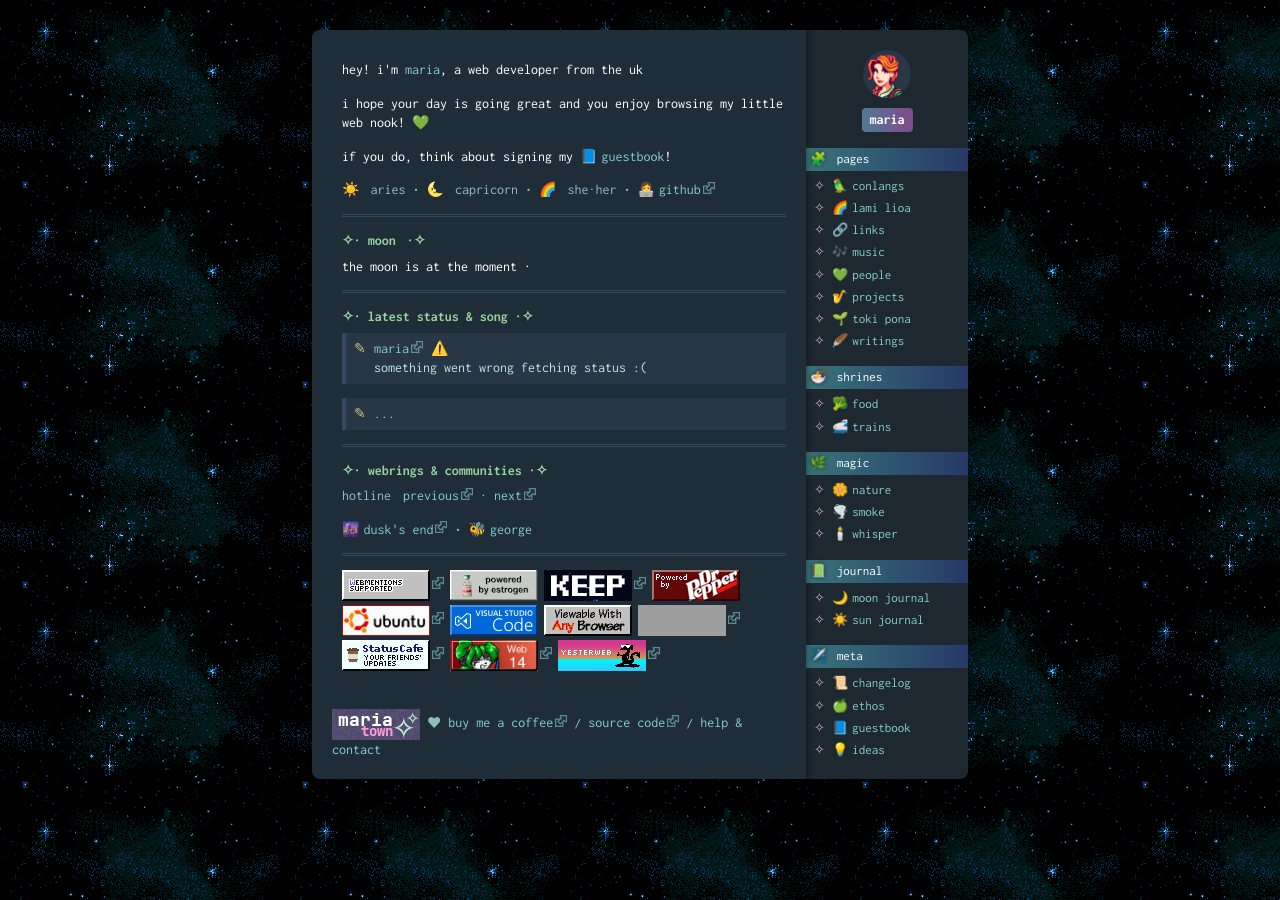
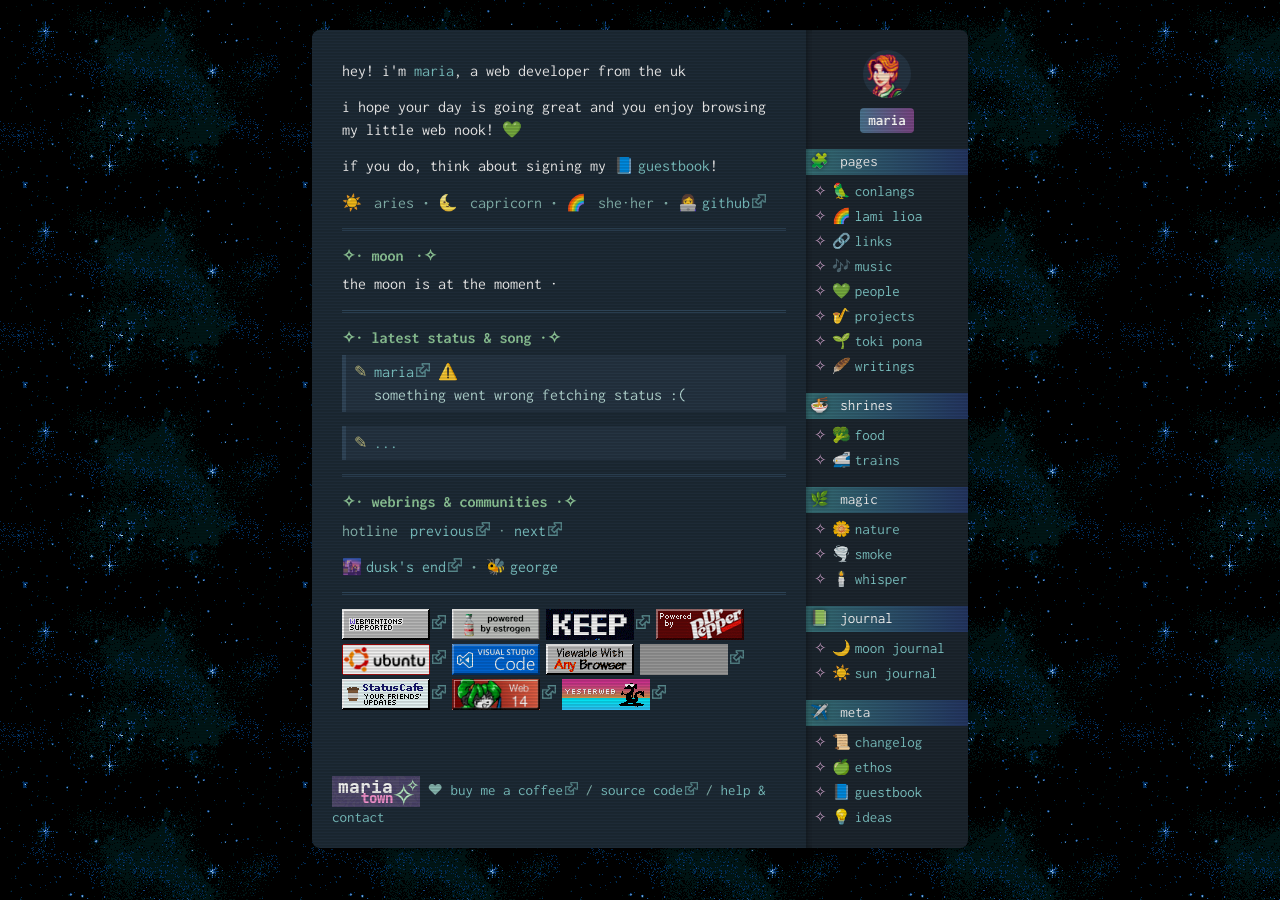
Before and after one commit to m5ka/maria.town, a Jekyll site: the page built from _pages/index.html, in a window 1280 px wide. Built offline with Jekyll 4.4.1, drawn with Linux system fonts in a browser that asks for light colours; Markdown is read by kramdown in place of the engine named in the settings; grey boxes are pictures that could not be loaded.

Commit message:
📼 add vhs effect and adjust font size

```diff
--- a/assets/css/maria.sass
+++ b/assets/css/maria.sass
@@ -7,6 +7,9 @@
 
 $font-body: 'Inconsolata', system-ui, -apple-system, BlinkMacSystemFont, 'Segoe UI', Roboto, Oxygen, Ubuntu, Cantarell, 'Open Sans', 'Helvetica Neue', sans-serif
 $font-heading: $font-body
+
+$size-body: 1.6rem
+$size-menu: 1.5rem
 
 $body-width: 656px
 $nav-width: 162px
@@ -35,6 +38,12 @@
 
 $box-padding: 2rem
 
+@keyframes scrolling
+    from
+        background-position-y: 0
+    to
+        background-position-y: 6px
+
 html
     font-size: 62.5%
     line-height: 1.5
@@ -47,11 +56,24 @@
 
 body
     font-family: $font-body
-    font-size: 1.4rem
+    font-size: $size-body
     line-height: 1.4
     background: url(../images/galaxy.gif) repeat
     padding: 3rem 1rem
     color: #ffffff
+
+    &::after
+        content: ""
+        position: fixed
+        top: 0
+        left: 0
+        width: 100vw
+        height: 100vh
+        pointer-events: none
+        background: repeating-linear-gradient(0deg, rgba(0, 0, 0, .25), rgba(0, 0, 0, .25) 1px, transparent 2px, transparent 3px)
+
+        @media(prefers-reduced-motion: no-preference)
+            animation: scrolling 1s linear infinite
 
 .container
     display: grid
@@ -92,13 +114,15 @@
     &::before
         content: ""
         width: 0
-        transition: width .2s ease-in-out
         height: 2px
         position: absolute
         bottom: -3px
         left: 50%
         transform: translateX(-50%)
         background: $pink-gradient
+
+        @media(prefers-reduced-motion: no-preference)
+            transition: width .2s ease-in-out
 
     &:hover::before,
     &:focus::before
@@ -125,7 +149,7 @@
     border-radius: 0 $radius $radius 0
     padding: $box-padding 0
     min-width: $nav-width
-    font-size: 1.3rem
+    font-size: $size-menu
     position: relative
 
     &::before
@@ -155,7 +179,7 @@
             font-weight: bold
             padding: .2rem .8rem
             border-radius: $radius/2
-            font-size: 1.4rem
+            font-size: $size-menu
 
             &::before
                 content: none
@@ -211,6 +235,7 @@
     display: flex
     flex-flow: column nowrap
     row-gap: $main-row-gap
+    max-width: $body-width - $nav-width
 
     > article:not(:last-of-type)
         border-bottom: 1px solid $blue-but-lighter
@@ -331,13 +356,17 @@
         column-gap: .6rem
         row-gap: .4rem
 
-    .highlight pre
-        padding: 1rem
-        border-radius: $radius/2
+    .highlight
+        overflow-x: auto
 
-    .highlight code,
-    .highlight pre
-        background: $blue
+        pre
+            padding: 1rem
+            border-radius: $radius/2
+
+        code,
+        pre
+            background: $blue
+            width: fit-content
 
 form
     display: grid
@@ -352,13 +381,13 @@
         background: $lighter-blue
         padding: .4rem .6rem
         font-family: $font-body
-        font-size: 1.4rem
+        font-size: $size-body
         border: none
         outline: none
 
     button
         font-family: $font-body
-        font-size: 1.4rem
+        font-size: $size-body
         grid-column: 2
         background: $light-blue
         color: $blue
@@ -377,3 +406,4 @@
     border-radius: 0 0 0 $radius
     padding: $box-padding $box-padding $box-padding $box-padding
     color: $light-blue
+    font-size: $size-menu
```
